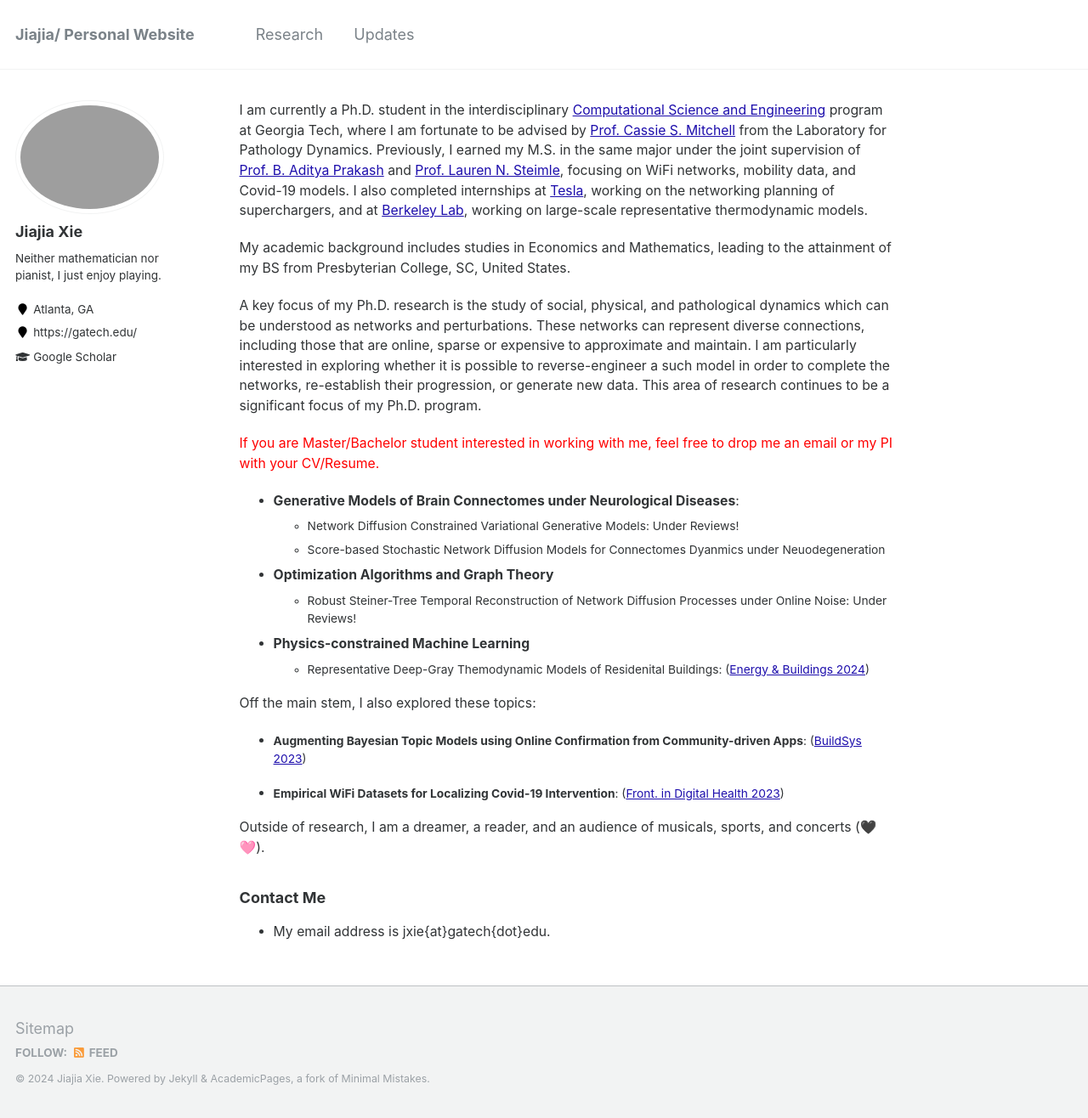
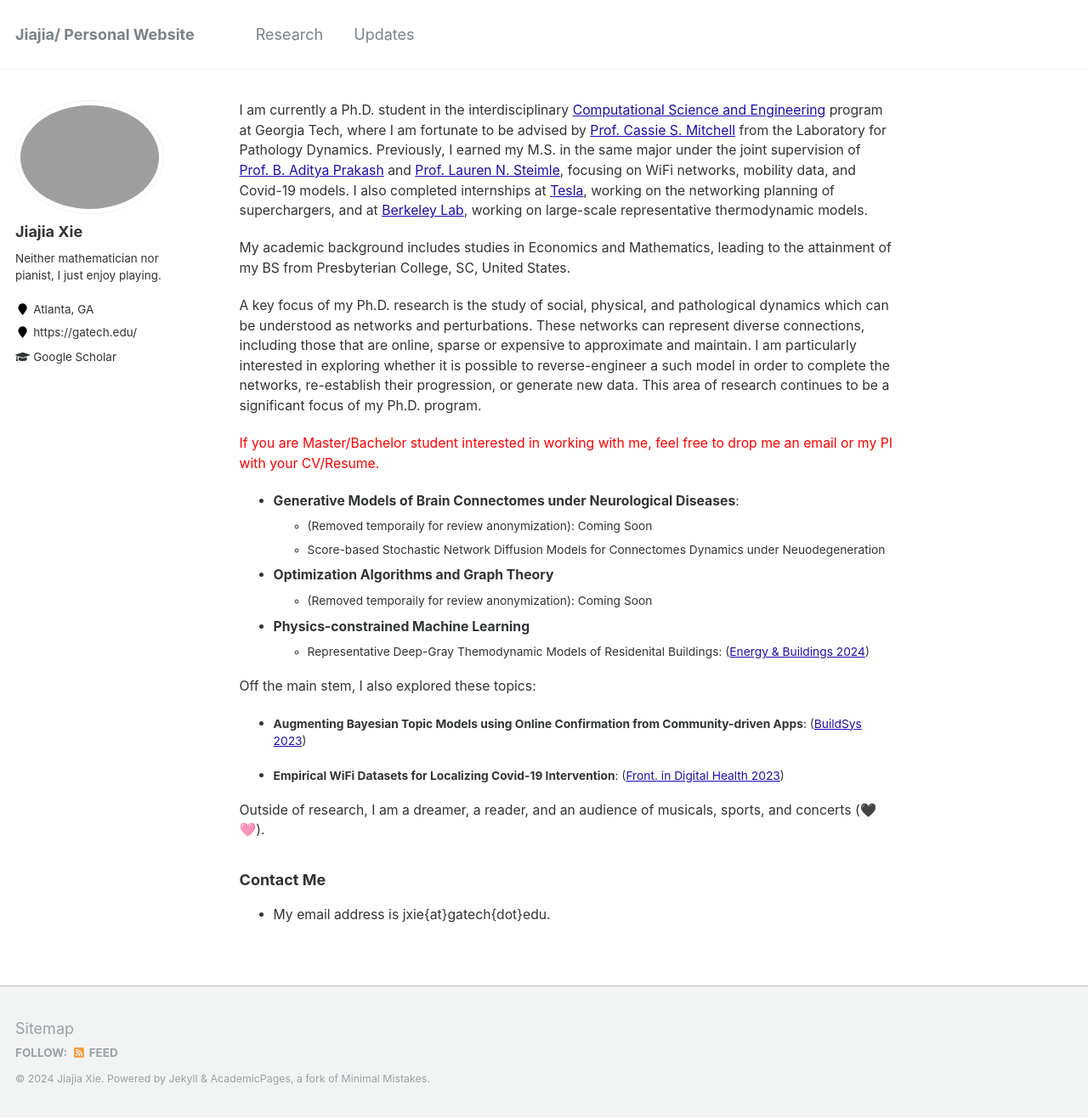
Before and after one commit to jxie1997/jxie1997.github.io, a Jekyll site: the page built from _pages/about.md, in a window 1280 px wide and 1316 px high. Shown: the whole window at 85% size. Built offline with Jekyll 4.4.1, drawn with Linux system fonts in a browser that asks for light colours.

Commit message:
sept 25 1

```diff
--- a/_pages/about.md
+++ b/_pages/about.md
@@ -19,11 +19,11 @@ A key focus of my Ph.D. research is the study of social, physical, and pathologi
 <span style="color: red"> If you are Master/Bachelor student interested in working with me, feel free to drop me an email or my PI with your CV/Resume. </span>
 
 * **Generative Models of Brain Connectomes under Neurological Diseases**:
-  - Network Diffusion Constrained Variational Generative Models: Under Reviews!
-  - Score-based Stochastic Network Diffusion Models for Connectomes Dyanmics under Neuodegeneration
+  - (Removed temporaily for review anonymization): Coming Soon
+  - Score-based Stochastic Network Diffusion Models for Connectomes Dynamics under Neuodegeneration
 
 * **Optimization Algorithms and Graph Theory**
-  - Robust Steiner-Tree Temporal Reconstruction of Network Diffusion Processes under Online Noise: Under Reviews!
+  - (Removed temporaily for review anonymization): Coming Soon
 
 * **Physics-constrained Machine Learning**
   - Representative Deep-Gray Themodynamic Models of Residenital Buildings: ([Energy & Buildings 2024](https://www.sciencedirect.com/science/article/abs/pii/S0378778824005243))
```
Also changed, not shown: 1 other file.
